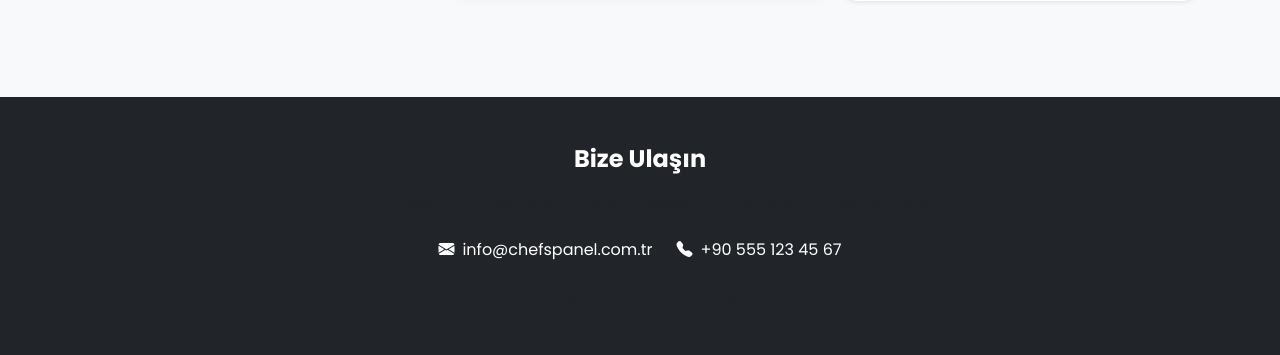
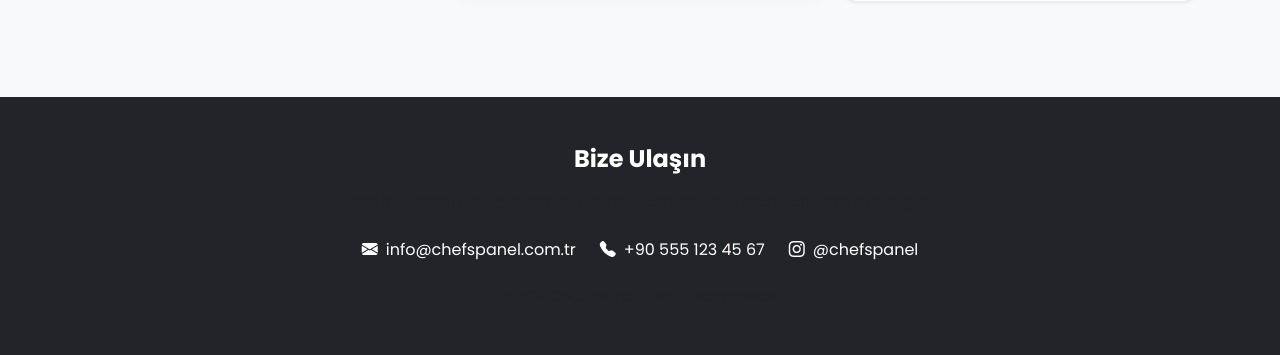
Before and after one commit to muzafferyetik/chefspanel, a Flask app: page /paketler in a window 1280 px wide. Shown: the part 1007-1362 px from the top of the page. Run offline with Flask 3, Linux system fonts and the light colour scheme; some libraries are stand-ins or nearby versions.

Commit message:
footer insta ekleme

```diff
--- a/templates/paketler.html
+++ b/templates/paketler.html
@@ -157,12 +157,15 @@
     <div class="container">
         <h4 class="mb-3 fw-bold">Bize Ulaşın</h4>
         <p class="text-muted mb-4">Özel ihtiyaçlarınız veya işletme planı detayları için satış ekibimizle görüşün.</p>
-        <div class="d-flex justify-content-center gap-4 mb-4">
+        <div class="d-flex justify-content-center flex-wrap gap-4 mb-4">
             <a href="mailto:info@chefspanel.com.tr" class="text-white text-decoration-none hover-opacity-75">
                 <i class="bi bi-envelope-fill me-2"></i>info@chefspanel.com.tr
             </a>
             <a href="tel:+905551234567" class="text-white text-decoration-none hover-opacity-75">
                 <i class="bi bi-telephone-fill me-2"></i>+90 555 123 45 67
+            </a>
+            <a href="https://instagram.com/chefspanel" target="_blank" class="text-white text-decoration-none hover-opacity-75">
+                <i class="bi bi-instagram me-2"></i>@chefspanel
             </a>
         </div>
         <p class="small text-muted m-0">&copy; 2026 Chef's Panel. Tüm hakları saklıdır.</p>
```
